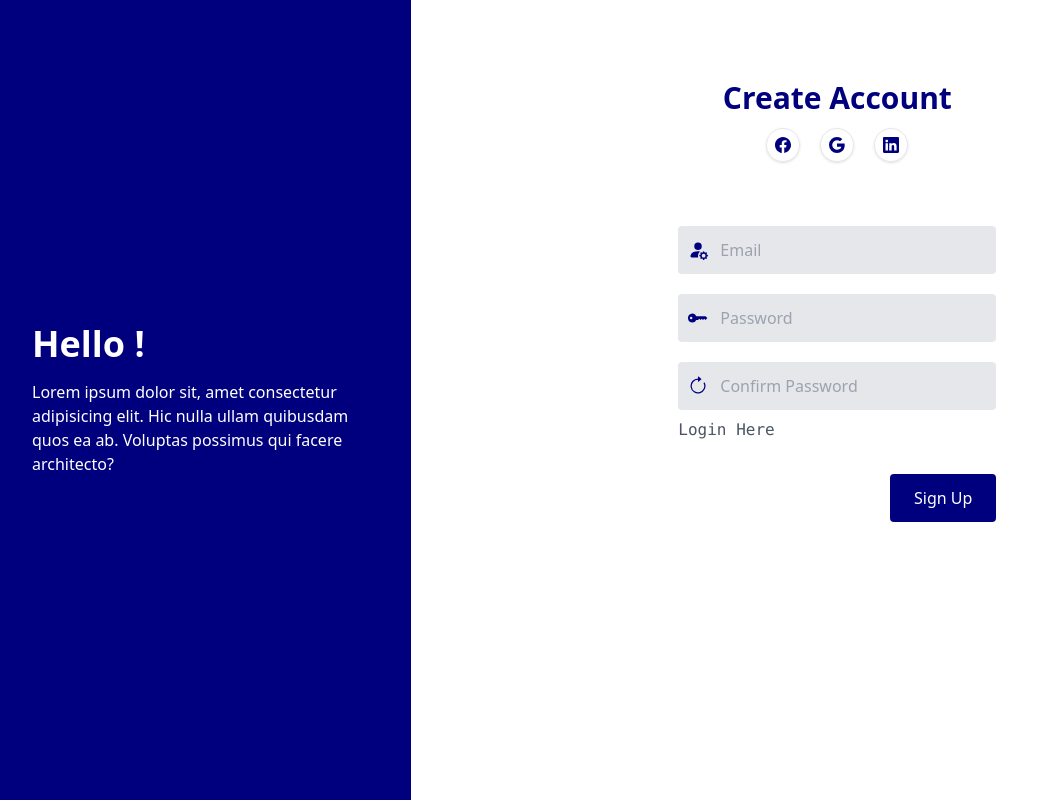
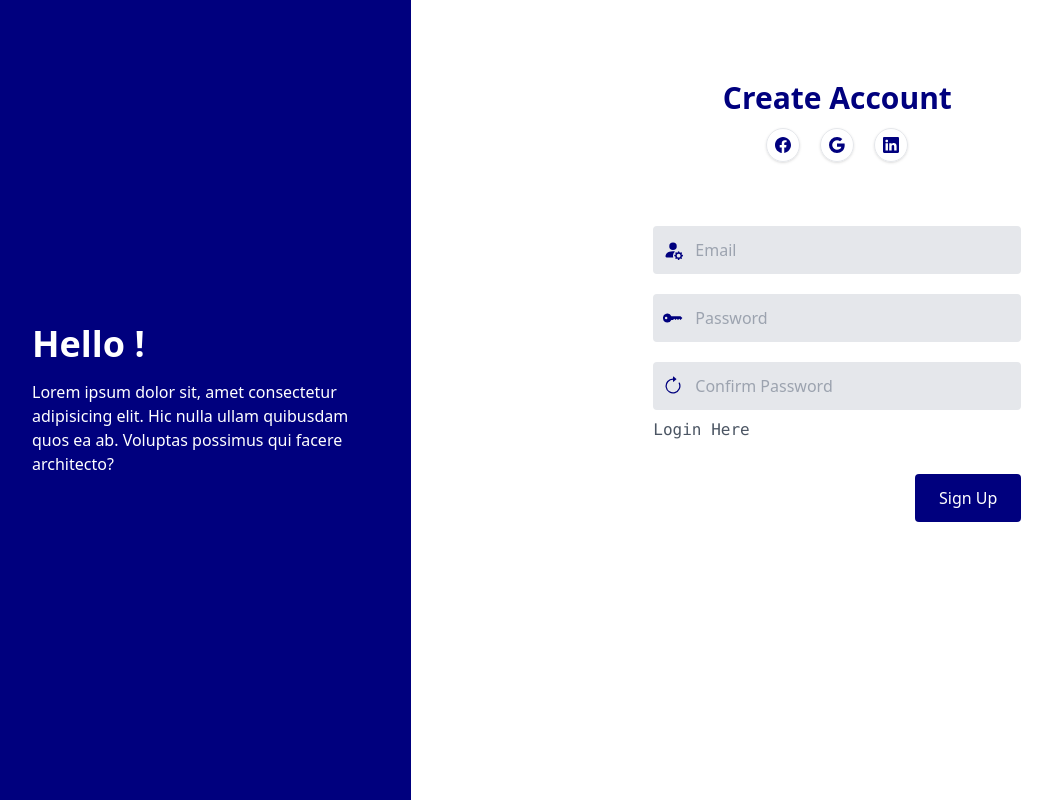
Before and after one commit to HEAT-hue/coursenetics, a React (Vite) app: page /auth/signup in a window 1280 px wide. Shown: the whole page, without its empty margins (16-1068 px from the left). Built offline with nearby package versions, Linux system fonts and the light colour scheme.

Commit message:
Fixed company logo postiion in signup page

```diff
--- a/src/components/auth/loginForm.tsx
+++ b/src/components/auth/loginForm.tsx
@@ -16,7 +16,7 @@
         <>
             <div>
                 <form>
-                    <div className="max-w-[350px] w-full px-4 mx-auto mt-[5rem] flex flex-col items-center">
+                    <div className="max-w-[400px] w-full px-4 mx-auto mt-[5rem] flex flex-col items-center">
                         <h1 className="text-pry font-bold text-3xl">Login</h1>
                         <div className="flex justify-center gap-x-5 mt-3">
                             <div className="p-2 shadow border-[1px] rounded-full text-pry cursor-pointer hover:shadow-md"><FacebookSVG size={16} /></div>
--- a/src/components/auth/signUpForm.tsx
+++ b/src/components/auth/signUpForm.tsx
@@ -17,7 +17,7 @@
         <>
             <div>
                 <form>
-                    <div className="max-w-[350px] w-full px-4 mx-auto mt-[5rem] flex flex-col items-center">
+                    <div className="max-w-[400px] w-full px-4 mx-auto mt-[5rem] flex flex-col items-center">
                         <h1 className="text-pry font-bold text-3xl">Create Account</h1>
                         <div className="flex justify-center gap-x-5 mt-3">
                             <div className="p-2 shadow border-[1px] rounded-full text-pry cursor-pointer hover:shadow-md"><FacebookSVG size={16} /></div>
```
